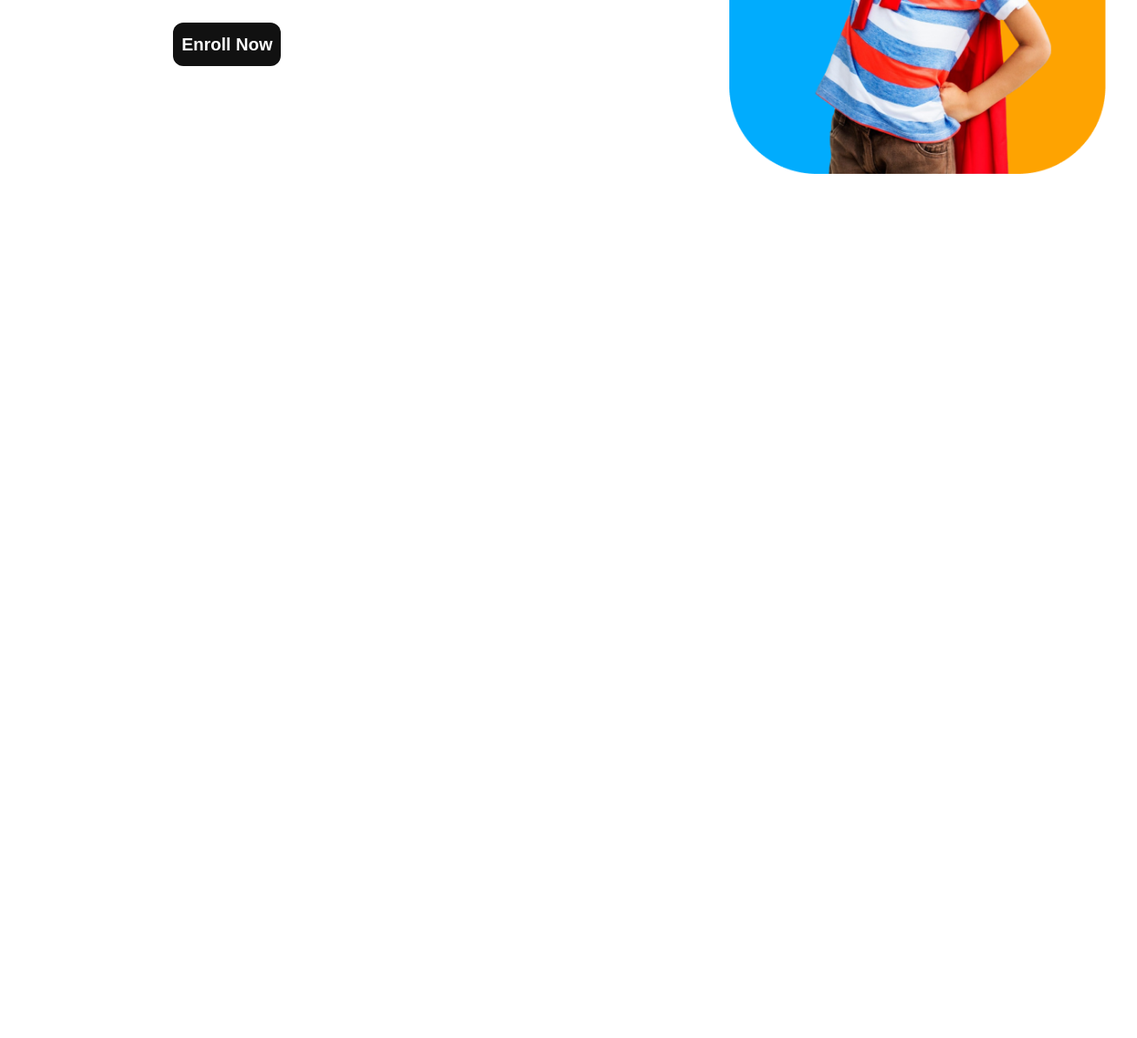
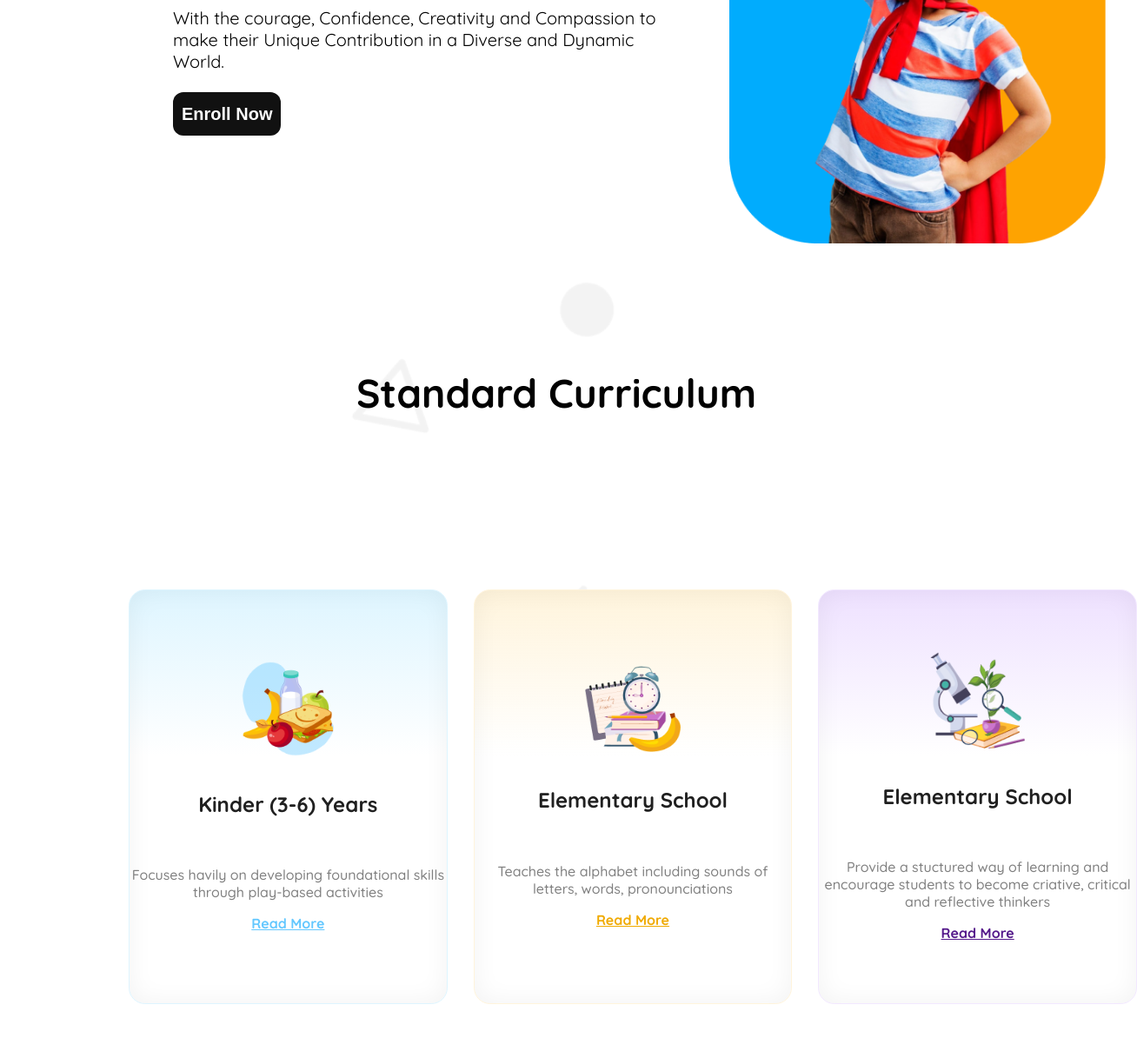
Before and after one commit to nosratict14023/Assignment2-Kids-School, a plain HTML site: page index.html in a window 1280 px wide. Shown: the part 500-1694 px from the top of the page at 87% size, 1308 px wide, since content can reach past the window. Before the commit the page ends 800 px from the top, so only its background shows below. Drawn offline with Linux system fonts and the light colour scheme.

Commit message:
standard curriculam commit

```diff
--- a/index.html
+++ b/index.html
@@ -43,6 +43,30 @@
             <div class="banner-image"><img src="assets/hero-kids.png" alt=""></div>
 
         </nav>
+        <section class="curriculum">
+            <h2 class="curriculum-heading">Standard Curriculum</h2>
+<div class="curriculum-container">
+    <div class="curriculum-standard1 shared-style">
+        <img src="assets/kinder.png" alt="">
+        <h5 class="curi-header">Kinder (3-6) Years</h5>
+        <p class="curi-description">Focuses havily on developing foundational skills through play-based activities</p>
+        <a href="">Read More</a>
+    </div>
+    <div class="curriculum-standard2 shared-style">
+        <img src="assets/elementary.png" alt="">
+        <h5 class="curi-header">Elementary School</h5>
+        <p class="curi-description">Teaches the alphabet including sounds of letters, words, pronounciations </p>
+        <a href="">Read More</a>
+    </div>
+    <div class="curriculum-standard3 shared-style">
+        <img src="assets/middle.png" alt="">
+        <h5 class="curi-header">Elementary School</h5>
+        <p class="curi-description">Provide a stuctured way of learning and encourage students to become criative, critical and reflective thinkers</p>
+        <a href="">Read More</a>
+    </div>
+
+</div>
+        </section>
     </main>
     <footer></footer>
 </body>
--- a/styles/style.css
+++ b/styles/style.css
@@ -22,8 +22,10 @@ border-radius: 12px;
     display: flex;
     gap: 186px;
     max-width:1160px;
-    height: 62px;
+    height: 102px;
     margin: 0 auto;
+    padding: 20px 0 20px 0;
+    align-items: center;
 }
 .logo{
     display: flex;
@@ -119,6 +121,91 @@ background: rgb(254, 163, 1);
     max-width: 50%;
     height: auto;
 }
+/*Standard Curriculum Style*/
+.curriculum{
+    max-width: 1440px;
+    height: 879px;
+    margin-left: 0;
+    /* margin-top: 675px; */
+    padding: 60px 0px 60px 0px;
+     background-image: url(../assets/bg.png);
+     background-repeat: no-repeat;
+     background-size: cover;
+}
+.curriculum-heading{
+    font-size: 2.875rem;
+    font-weight: 700;
+    text-align: center;
+    color: rgb(0,0,0);
+}
+.curriculum-container{
+    max-width: 1160px;
+    height: 482px;
+    margin-left: 140px;
+    margin-right: -140px;
+    margin-top: 197px;
+    margin-bottom: -197px;
+    display: grid;
+    grid-template-columns: repeat(3,1fr);
+    gap: 30px;
+
+}
+.shared-style{
+    max-width:367.8px;
+    height: 476.78px;
+    box-sizing: border-box;
+    border-radius: 18.86px;
+    box-shadow: inset 0px 0px 28.3px 0.94px rgba(0, 0, 0, 0.05);
+    display: flex;
+    flex-direction: column;
+    justify-content: center;
+    align-items: center;
+
+}
+.curriculum-standard1{
+    border: 0.94px solid rgb(222, 245, 255);
+    background: linear-gradient(180.00deg, rgb(222, 245, 255),rgba(255, 255, 255, 0) 40%),rgb(255, 255, 255);
+}
+.curriculum-standard1 a{
+    color: rgb(100, 200, 255);
+}
+.curriculum-standard2{
+    border: 0.94px solid rgb(255, 244, 220);
+    background: linear-gradient(180.00deg, rgb(255, 244, 220),rgba(255, 255, 255, 0) 40%),rgb(255, 255, 255);
+}
+.curriculum-standard2 a{
+    color: rgb(240, 170, 0);
+}
+.curriculum-standard3{
+    border: 0.94px solid rgb(242, 232, 255);
+    background: linear-gradient(180.00deg, rgb(238, 225, 255),rgba(255, 255, 255, 0) 40%),rgb(255, 255, 255);
+
+}
+.curriculum-standard a{
+    color: rgb(135, 0, 255);
+}
+.shared-style img{
+    max-width: 30%;
+}
+.shared-style a{
+    font-size: 1rem;
+    font-weight: 700;
+    text-align: center;
+    border: none;
+}
+.curi-header{
+    font-size: 1.5rem;
+    font-weight: 700;
+    text-align: center;
+    color: rgb(32, 32, 32);
+}
+.curi-description{
+    font-size: 1rem;
+    font-weight: 500;
+    text-align: center;
+    color: rgb(128, 128, 128);
+}
+
 
 @media screen and (max-width:576px) {
     .links , .btn-primary , .logo-title{
@@ -157,5 +244,9 @@ background: rgb(254, 163, 1);
 .banner-image{
     margin-top: 100px;
 }
+.curriculum-container{
+    grid-template-columns: repeat(1,1fr);
+    margin: auto;
+}
 
 }
```
